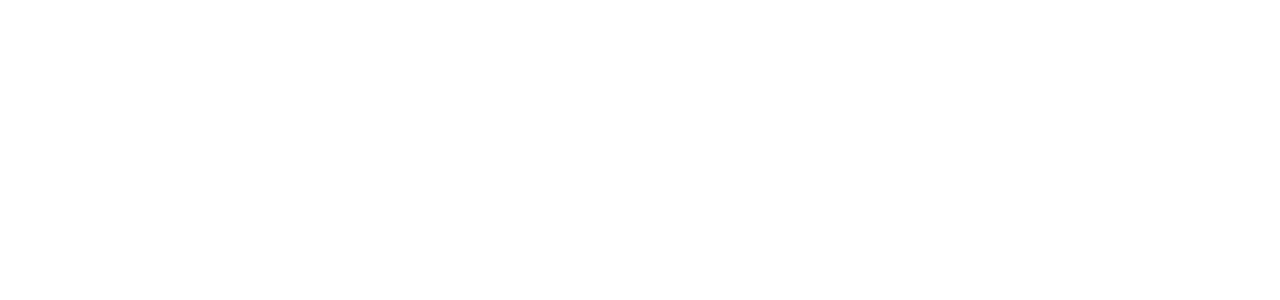
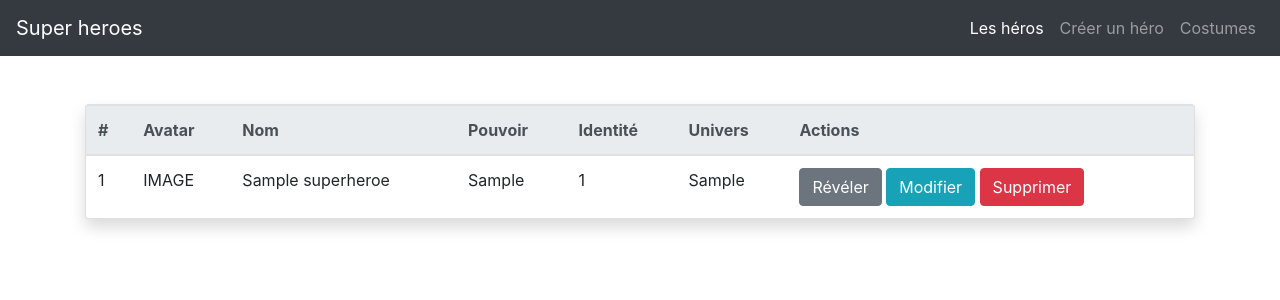
Before and after one commit to daw-2/poo-php, a PHP site: page /list.php in a window 1280 px wide. Before the commit the part shown is empty. Shown: the top 300 px of the page. Run offline with PHP 8.4, Linux system fonts and the light colour scheme; tables that the repository leaves empty or names only in its code hold one stand-in row (values such as "Sample post").

Commit message:
Fix tp list hero

```diff
--- a/10-superheroes/list.php
+++ b/10-superheroes/list.php
@@ -10,3 +10,53 @@
  *
  * Une fois le fichier list.php terminé, on ajoutera une navbar dans le partials/header.php. La navbar permettra de naviguer entre la page list.php (Les héros) et la page create.php (Créer un héros). Il faudra bien inclure le header et le footer dans create.php
  */
+
+require_once 'partials/header.php';
+
+// Connexion avec PDO
+$db = new PDO('mysql:host=localhost;dbname=superheroes', 'root', '', [
+    PDO::ATTR_ERRMODE => PDO::ERRMODE_WARNING // Activer les erreurs MySQL
+]);
+
+// Récupèrer les héros
+$query = $db->query('SELECT * FROM `superheroe`');
+$superHeroes = $query->fetchAll(PDO::FETCH_OBJ);
+
+?>
+
+<div class="container mt-5">
+    <div class="card shadow">
+        <table class="table mb-0">
+            <thead class="thead-light">
+                <tr>
+                    <th scope="col">#</th>
+                    <th scope="col">Avatar</th>
+                    <th scope="col">Nom</th>
+                    <th scope="col">Pouvoir</th>
+                    <th scope="col">Identité</th>
+                    <th scope="col">Univers</th>
+                    <th scope="col">Actions</th>
+                </tr>
+            </thead>
+            <tbody>
+                <?php foreach ($superHeroes as $superHeroe) { ?>
+                    <tr>
+                        <td scope="row"><?= $superHeroe->id; ?></td>
+                        <td>IMAGE</td>
+                        <td><?= $superHeroe->name; ?></td>
+                        <td><?= $superHeroe->power; ?></td>
+                        <td><?= $superHeroe->identity; ?></td>
+                        <td><?= $superHeroe->universe; ?></td>
+                        <td>
+                            <a href="#" class="btn btn-secondary">Révéler</a>
+                            <a href="#" class="btn btn-info">Modifier</a>
+                            <a href="#" class="btn btn-danger">Supprimer</a>
+                        </td>
+                    </tr>
+                <?php } ?>
+            </tbody>
+        </table>
+    </div>
+</div>
+
+<?php require_once 'partials/footer.php';
--- /dev/null
+++ b/10-superheroes/partials/footer.php
@@ -0,0 +1,7 @@
+    <!-- Optional JavaScript -->
+    <!-- jQuery first, then Popper.js, then Bootstrap JS -->
+    <script src="https://code.jquery.com/jquery-3.3.1.min.js"></script>
+    <script src="https://cdnjs.cloudflare.com/ajax/libs/popper.js/1.14.7/umd/popper.min.js"></script>
+    <script src="https://stackpath.bootstrapcdn.com/bootstrap/4.3.1/js/bootstrap.min.js"></script>
+  </body>
+</html>
--- /dev/null
+++ b/10-superheroes/partials/header.php
@@ -0,0 +1,32 @@
+<!DOCTYPE html>
+<html lang="fr">
+  <head>
+    <!-- Required meta tags -->
+    <meta charset="utf-8">
+    <meta name="viewport" content="width=device-width, initial-scale=1, shrink-to-fit=no">
+
+    <!-- Bootstrap CSS -->
+    <link rel="stylesheet" href="https://stackpath.bootstrapcdn.com/bootstrap/4.3.1/css/bootstrap.min.css">
+
+    <title>Super Heroes</title>
+  </head>
+  <body>
+    <nav class="navbar navbar-expand-lg navbar-dark bg-dark">
+        <a class="navbar-brand" href="./list.php">Super heroes</a>
+        <button class="navbar-toggler" type="button" data-toggle="collapse" data-target="#navbarNav" aria-controls="navbarNav" aria-expanded="false" aria-label="Toggle navigation">
+            <span class="navbar-toggler-icon"></span>
+        </button>
+        <div class="collapse navbar-collapse" id="navbarNav">
+            <ul class="navbar-nav ml-auto">
+                <li class="nav-item active">
+                    <a class="nav-link" href="./list.php">Les héros</a>
+                </li>
+                <li class="nav-item">
+                    <a class="nav-link" href="./create.php">Créer un héro</a>
+                </li>
+                <li class="nav-item">
+                    <a class="nav-link" href="#">Costumes</a>
+                </li>
+            </ul>
+        </div>
+    </nav>
```
Also changed, not shown: 10-superheroes/create.php (+2 -20 lines).
